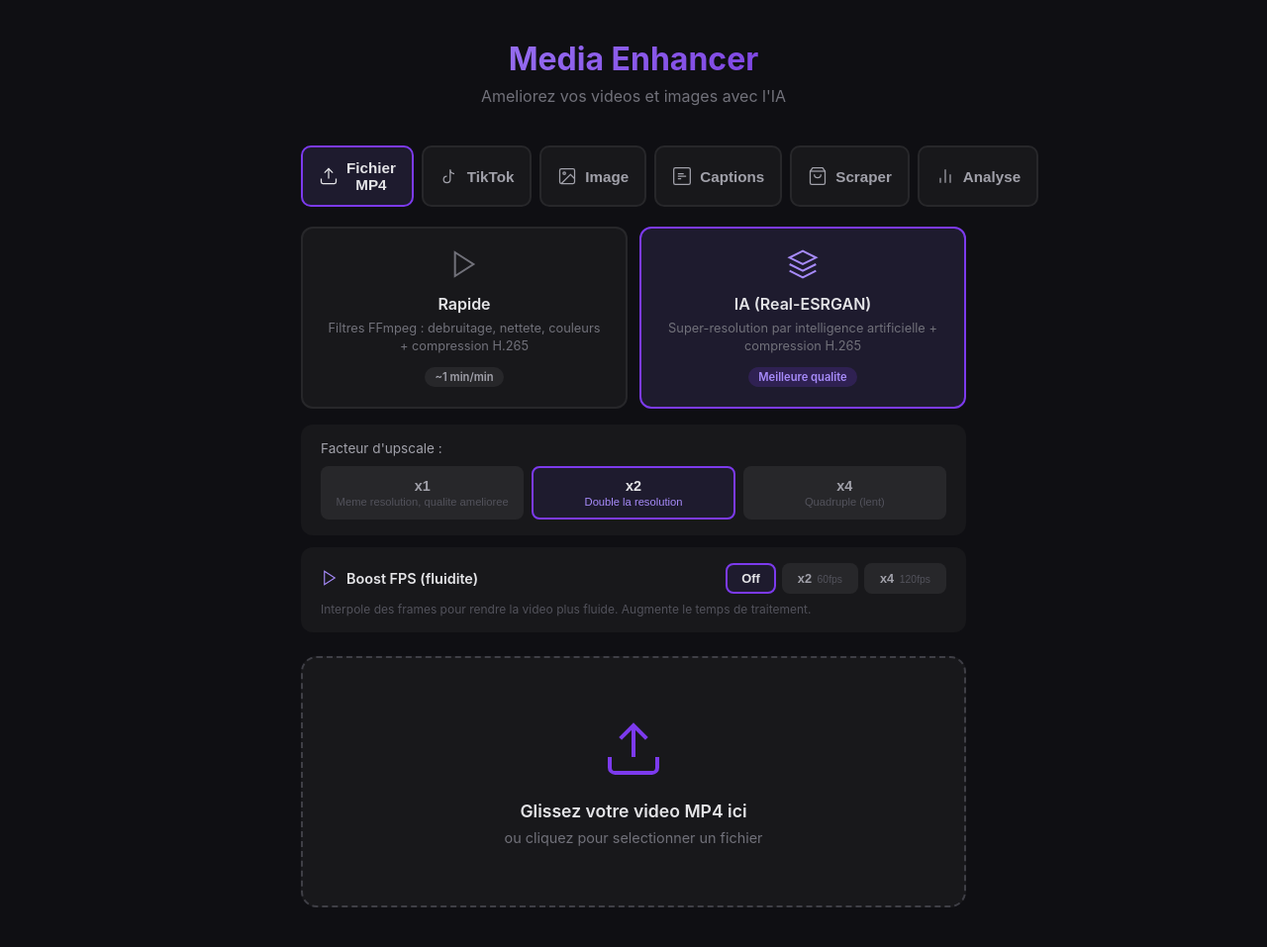
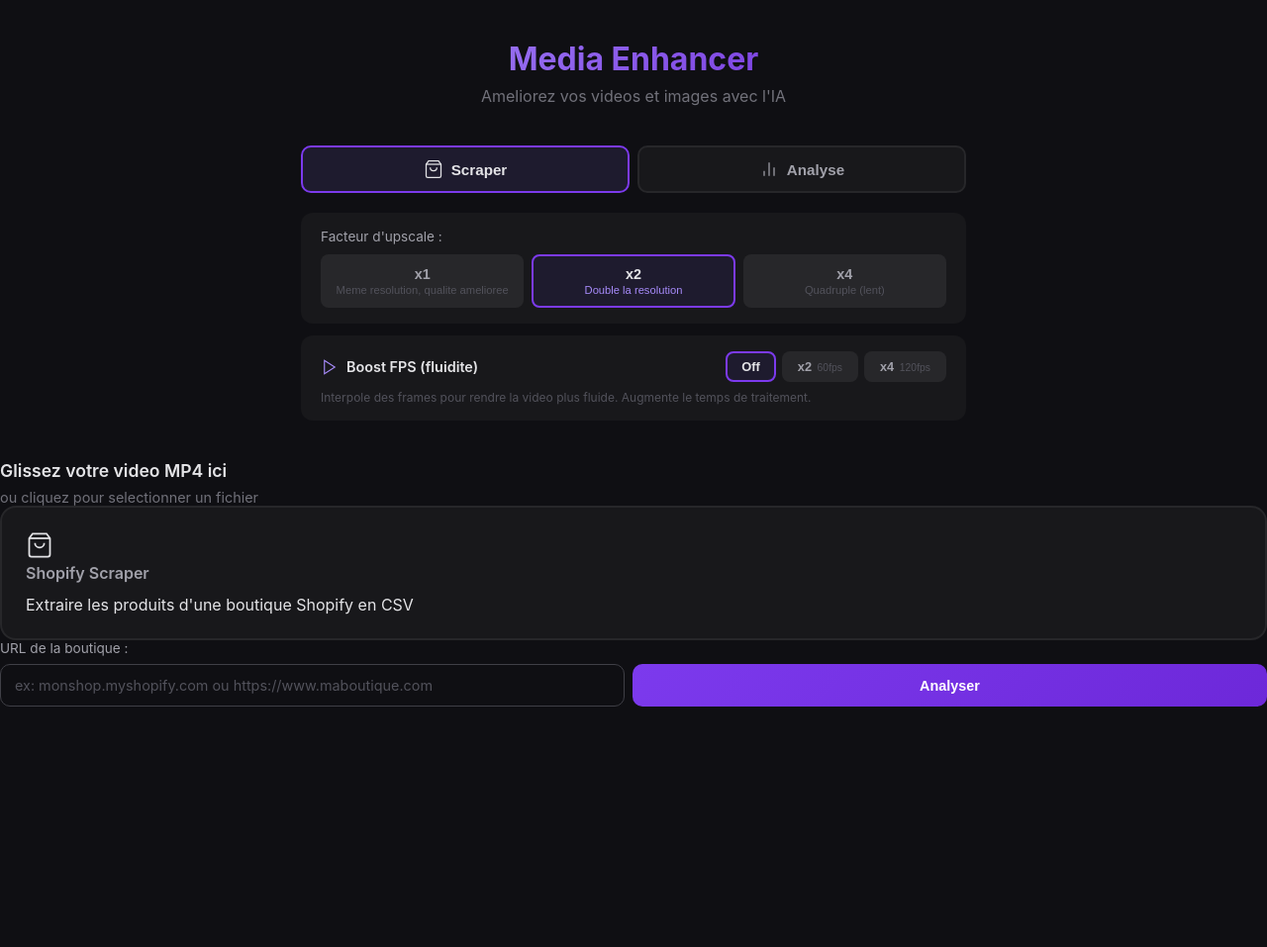
Before and after one commit to azb778/video-enhancer, a Flask app: template templates/index.html in a window 1280 px wide. Shown: the whole page at 99% size. After the commit the page ends 714 px from the top, so only its background shows below. Run offline with Flask 3, Linux system fonts and the light colour scheme; the template is opened without the code that fills it, so the values that code supplies are empty.

Commit message:
Hide media tabs on cloud, fix slow FPS interpolation

```diff
--- a/app.py
+++ b/app.py
@@ -46,7 +46,7 @@ shopify_scraper.OUTPUT_DIR = OUTPUT_DIR
 
 @app.route("/")
 def index():
-    return render_template("index.html")
+    return render_template("index.html", has_media=_HAS_MEDIA)
 
 
 @app.before_request
--- a/static/app.js
+++ b/static/app.js
@@ -17,7 +17,7 @@ let selectedFpsBoost = 1;
 let selectedImageScale = 2;
 let selectedLang = "auto";
 let selectedTemplate = "classic";
-let selectedSource = "file";  // "file", "tiktok", "image", "captions", or "scraper"
+let selectedSource = window.HAS_MEDIA ? "file" : "scraper";
 
 // ---- Source tab selection ----
 
--- a/templates/index.html
+++ b/templates/index.html
@@ -15,6 +15,7 @@
 
         <!-- Source Selection Tabs -->
         <div id="source-tabs" class="source-tabs">
+            {% if has_media %}
             <button class="source-tab selected" data-source="file">
                 <svg width="20" height="20" viewBox="0 0 24 24" fill="none" stroke="currentColor" stroke-width="1.5">
                     <path d="M21 15v4a2 2 0 0 1-2 2H5a2 2 0 0 1-2-2v-4"/>
@@ -44,7 +45,8 @@
                 </svg>
                 Captions
             </button>
-            <button class="source-tab" data-source="scraper">
+            {% endif %}
+            <button class="source-tab {% if not has_media %}selected{% endif %}" data-source="scraper">
                 <svg width="20" height="20" viewBox="0 0 24 24" fill="none" stroke="currentColor" stroke-width="1.5">
                     <path d="M6 2L3 6v14a2 2 0 0 0 2 2h14a2 2 0 0 0 2-2V6l-3-4z"/>
                     <line x1="3" y1="6" x2="21" y2="6"/>
@@ -63,7 +65,7 @@
         </div>
 
         <!-- Mode Selection -->
-        <div id="mode-section" class="mode-section">
+        <div id="mode-section" class="mode-section{% if not has_media %} hidden{% endif %}"
             <div class="mode-cards">
                 <div class="mode-card" data-mode="ffmpeg">
                     <div class="mode-icon">
@@ -118,7 +120,7 @@
         </div>
 
         <!-- File Upload Zone -->
-        <div id="upload-zone" class="upload-zone">
+        <div id="upload-zone" class="upload-zone{% if not has_media %} hidden{% endif %}"
             <div class="upload-icon">
                 <svg width="64" height="64" viewBox="0 0 24 24" fill="none" stroke="currentColor" stroke-width="1.5">
                     <path d="M21 15v4a2 2 0 0 1-2 2H5a2 2 0 0 1-2-2v-4"/>
@@ -253,7 +255,7 @@ https://vm.tiktok.com/AbCdEf/
         </div>
 
         <!-- Scraper Zone -->
-        <div id="scraper-zone" class="scraper-zone hidden">
+        <div id="scraper-zone" class="scraper-zone{% if has_media %} hidden{% endif %}"
             <div class="scraper-header">
                 <svg width="28" height="28" viewBox="0 0 24 24" fill="none" stroke="currentColor" stroke-width="1.5">
                     <path d="M6 2L3 6v14a2 2 0 0 0 2 2h14a2 2 0 0 0 2-2V6l-3-4z"/>
@@ -765,6 +767,7 @@ https://vm.tiktok.com/AbCdEf/
         </div>
     </div>
 
+    <script>window.HAS_MEDIA = {{ 'true' if has_media else 'false' }};</script>
     <script src="/static/app.js"></script>
 </body>
 </html>
--- a/video_processor.py
+++ b/video_processor.py
@@ -90,7 +90,7 @@ def build_ffmpeg_command(input_path, output_path, video_info, fps_boost=1):
         current_fps = video_info.get("fps", 30)
         target_fps = min(current_fps * fps_boost, 120)  # Cap at 120fps
         filters.append(
-            f"minterpolate=fps={target_fps}:mi_mode=mci:mc_mode=aobmc:me_mode=bidir:vsbmc=1"
+            f"minterpolate=fps={target_fps}:mi_mode=mci:mc_mode=obmc:me_mode=bidir"
         )
 
     vf = ",".join(filters)
@@ -131,15 +131,15 @@ def _run_fps_boost(input_path, output_path, video_info, fps_boost, job):
 
     job["status_message"] = f"Interpolation FPS : {current_fps} -> {target_fps} fps..."
 
-    vf = f"minterpolate=fps={target_fps}:mi_mode=mci:mc_mode=aobmc:me_mode=bidir:vsbmc=1"
+    vf = f"minterpolate=fps={target_fps}:mi_mode=mci:mc_mode=obmc:me_mode=bidir"
 
     cmd = [
         "ffmpeg", "-y",
         "-i", str(input_path),
         "-vf", vf,
         "-c:v", "libx265",
-        "-crf", "18",
-        "-preset", "slow",
+        "-crf", "20",
+        "-preset", "medium",
         "-x265-params", "log-level=error",
         "-tag:v", "hvc1",
         "-c:a", "aac", "-b:a", "192k",
```
